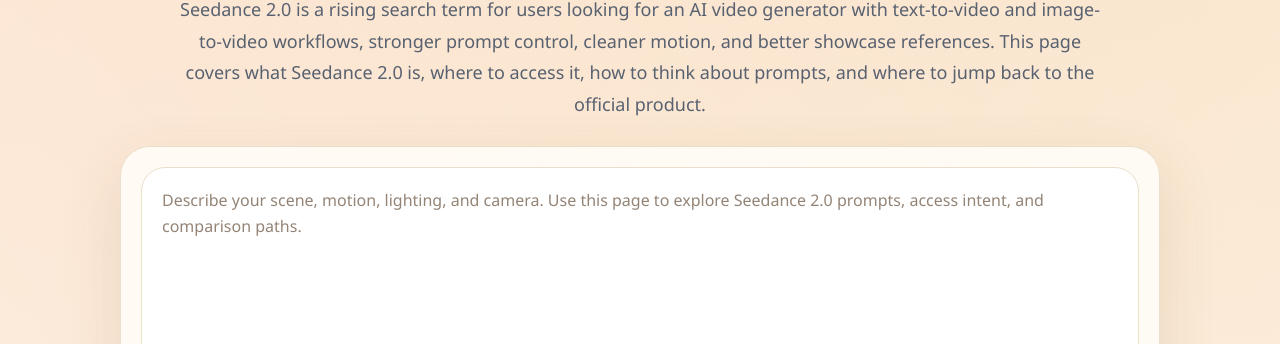
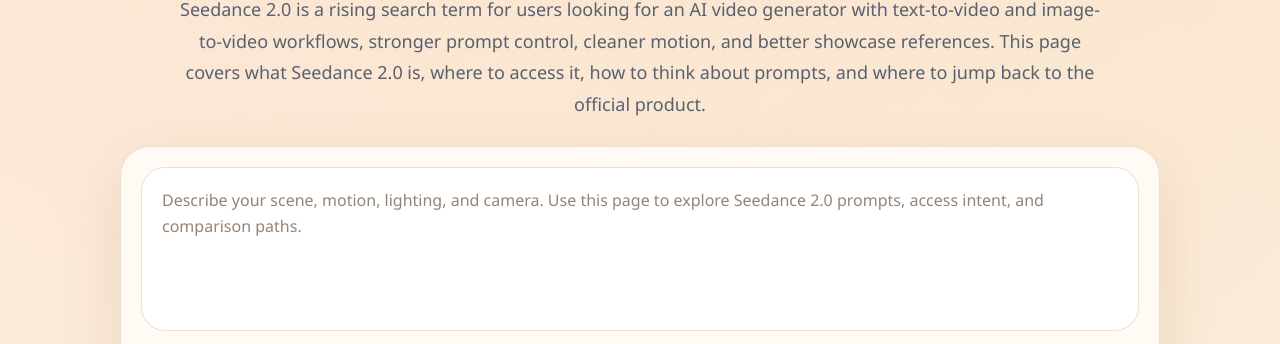
Before and after one commit to aitools12/seedance2ai, a plain HTML site: page index.html in a window 1280 px wide. Shown: the part 410-754 px from the top of the page. Drawn offline with Linux system fonts and the light colour scheme.

Commit message:
Reduce hero prompt height

```diff
--- a/styles.css
+++ b/styles.css
@@ -308,13 +308,14 @@
 
 .prompt-box textarea {
   width: 100%;
-  min-height: 140px;
+  min-height: 52px;
   resize: none;
   border: 0;
   outline: 0;
   background: transparent;
   color: var(--ink);
   font: inherit;
+  line-height: 1.5;
 }
 
 .panel-grid {
```
